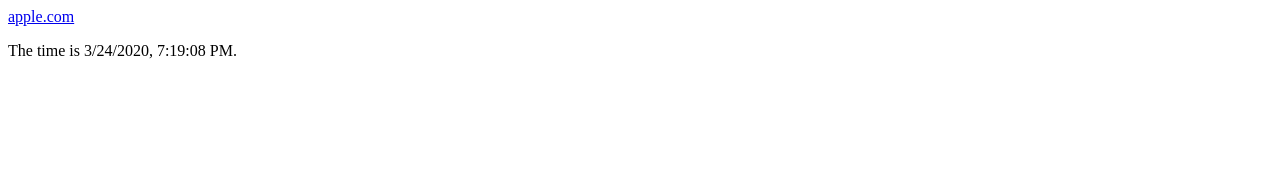
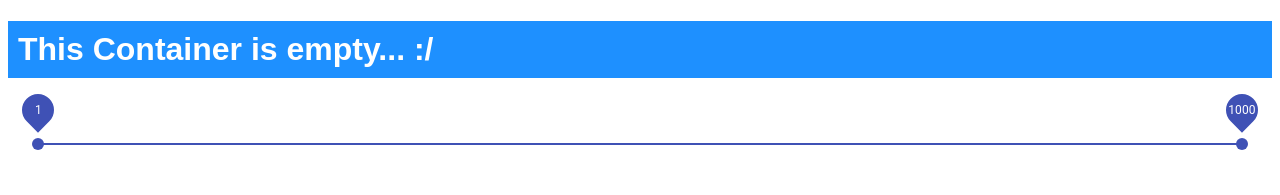
Before and after one commit to senor-tomate/graph-demo-3ears, a React app: page / in a window 1280 px wide. Built offline with nearby package versions, Linux system fonts and the light colour scheme.

Commit message:
End of the day for 3-24-2020

```diff
--- a/index.html
+++ b/index.html
@@ -5,7 +5,6 @@
         <title>Demo</title>
     </head>
     <body>
-        <a href="https://www.apple.com">apple.com</a>
         <div id="container">
             <noscript>
                 <p>
--- a/package.json
+++ b/package.json
@@ -6,8 +6,12 @@
     "author": "Matvey Shakula <matveyshakula@gmail.com>",
     "license": "MIT",
     "dependencies": {
+        "@material-ui/core": "^4.9.7",
+        "plotly.js": "^1.52.3",
         "react": "^16.13.1",
-        "react-dom": "^16.13.1"
+        "react-dom": "^16.13.1",
+        "react-plotly.js": "^2.4.0",
+        "sql.js": "^1.2.1"
     },
     "devDependencies": {
         "babel": "^6.23.0",
--- /dev/null
+++ b/src/GraphDemo.js
@@ -0,0 +1,30 @@
+// GraphDemo.js
+
+import React from 'react';
+import GraphContainer from './GraphDemo/Container.js'
+import PiePlot from './GraphDemo/PiePlot.js';
+
+// export default
+// class GraphDemo extends React.Component
+// {
+//     render()
+//     {
+//         return (
+//             <div class='GraphDemo'>
+//                 <GraphContainer db={null} id='0'/>
+//                 <PiePlotDemo db='' id='1'/>
+//             </div>
+//         );
+//     }
+// };
+
+export default
+function GraphDemo()
+{
+    return (
+        <div className='GraphDemo'>
+            <GraphContainer db={null} id='0'/>
+            <PiePlot db='' id='1'/>
+        </div>
+    );
+}
--- /dev/null
+++ b/src/GraphDemo/Container.js
@@ -0,0 +1,37 @@
+// Container.js
+
+import React from 'react';
+import Plot  from 'react-plotly.js';
+
+export default
+class Container extends React.Component
+{
+    constructor(props)
+    {
+        super(props)
+        this.id = props.id;
+        this.db = props.db;
+        // this.dbLink = (db!=null) ?
+        //               new SQL.Da
+        // this.wordCount =
+        this.wordCount = 1000
+    }
+
+    render()
+    {
+        const mystyle = {
+            color: "white",
+            backgroundColor: "DodgerBlue",
+            padding: "10px",
+            fontFamily: "Arial"
+        };
+
+        return (
+            <div className='GraphDemoContainer' id={this.id}>
+                <h1 style={mystyle}>
+                    This Container is empty... :/
+                </h1>
+            </div>
+        );
+    }
+};
--- /dev/null
+++ b/src/GraphDemo/PiePlot.js
@@ -0,0 +1,80 @@
+// PiePlot.js
+
+import React from 'react'
+import Container from './Container';
+import Plot from 'react-plotly.js';
+
+import Slider from '@material-ui/core/Slider';
+import Switch from '@material-ui/core/Switch';
+import FormGroup from '@material-ui/core/FormGroup';
+import FormControlLabel from '@material-ui/core/FormControlLabel';
+
+const styles = {
+    switch: {
+        padding: '0 30px',
+    },
+    slider: {
+        padding: "30px"
+    }
+};
+
+export default
+class PiePlotDemo extends Container
+{
+    constructor(props)
+    {
+        super(props);
+        this.state = {
+            range: [1, this.wordCount],       // Range of words to show.
+            switches: {
+                adj: true,
+                num: true,
+                nouns: true,
+                verbs: true,
+                preps: true,
+                prons: true,
+                other: true
+            }
+        }
+    }
+
+    handleSliderChange(event, newVal)
+    {
+        this.setState( {range: newVal} );
+    }
+
+    showSwitches()
+    {
+        switches = this.state.switches;
+        for (var key in switches) {
+            // check if the property/key is defined in the object itself, not in parent
+            if (switches.hasOwnProperty(key)) {
+
+            }
+        }
+        return <h1>SHIT</h1>
+    }
+
+    render()
+    {
+        console.log(this.state);
+        return (
+            <div className='PiePlot'>
+                <div style={styles.slider}>
+                    <Slider
+                        min={1}
+                        max={this.wordCount}
+                        value={this.state.range}
+                        onChange= { (event, newVal) => this.handleSliderChange(event, newVal) }
+                        valueLabelDisplay="on"
+                    />
+                </div>
+                {/* <div style={styles.switch}>
+                    { this.showSwitches() }
+                </div> */}
+
+            </div>
+        );
+    }
+
+};
--- /dev/null
+++ b/src/GraphDemo/Slider.js
@@ -0,0 +1,27 @@
+// GraphDemoSlider.js
+
+import React from 'react'
+
+export default
+class Slider extends React.Component
+{
+    constructor()
+    {
+        super()
+    }
+
+    render()
+    {
+        return <p>Slider</p>
+    }
+
+    componentDidMount()
+    {
+
+    }
+
+    componentWillUnmount()
+    {
+
+    }
+};
--- a/src/index.js
+++ b/src/index.js
@@ -3,15 +3,6 @@
 import React from 'react';
 import {render} from 'react-dom';
 
-import { DemoClass, Clock } from './DemoClass.js'
+import GraphDemo from './GraphDemo.js'
 
-function Hello()
-{
-    var today = new Date();
-    var date = today.getFullYear()+'-'+(today.getMonth()+1)+'-'+today.getDate();
-    var time = today.getHours() + ":" + today.getMinutes() + ":" + today.getSeconds();
-    console.log(today)
-    return <p>{date+'\n'+time}</p>;
-}
-
-render(<Clock />, document.getElementById('container'));
+render(<GraphDemo />, document.getElementById('container'));
```
Also changed, not shown: 1 other file.
